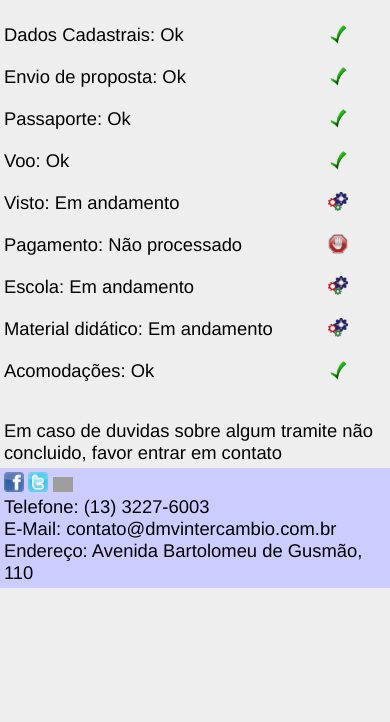
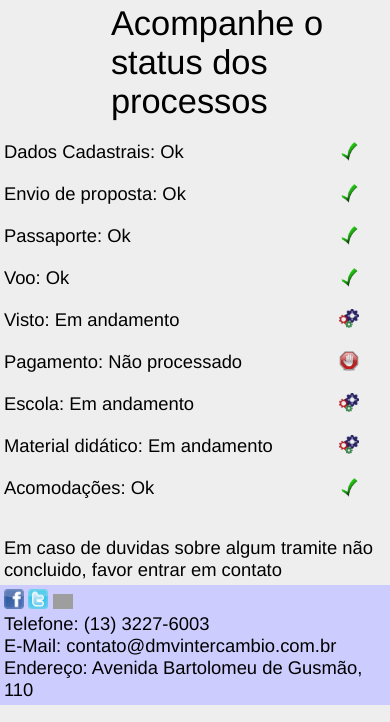
Before and after one commit to manuella191/dmvintercambio, a PHP site: page /processo.php in a window 390 px wide. Shown: the part 122-844 px from the top of the page. Run offline with PHP 8.4, Linux system fonts and the light colour scheme; grey boxes are pictures that could not be loaded.

Commit message:
ajustes
ajuste no posicionamento das imagens na pagina de acompanhamento de
processos e formatação das paginas

Signed-off-by: Deni <redblood666@hotmail.com>

```diff
--- a/css/menu2.css
+++ b/css/menu2.css
@@ -211,25 +211,6 @@ font-weight:bold;
 font-size:24px;
 }
 
-.imgvisto{
-position:absolute;
-left:5%;
-width:1.5%;
-}
-
-.imgprocessamento{
-position:absolute;
-left:5%;
-width:1.5%;
-}
-
-.imgnegado{
-position:absolute;
-left:5%;
-width:1.5%;
-}
-
-
 @media screen and (max-width:319px) {
 	body{
 	background-color:#eee;
@@ -316,19 +297,19 @@ width:1.5%;
 
 	.imgvisto{
 	position:absolute;
-	left:60%;
+	left:63%;
 	width:20px;
 	}
 
 	.imgprocessamento{
 	position:absolute;
-	left:60%;
+	left:63%;
 	width:20px;
 	}
 
 	.imgnegado{
 	position:absolute;
-	left:60%;
+	left:63%;
 	width:20px;
 	}
 
@@ -368,19 +349,19 @@ width:1.5%;
 
 	.imgvisto{
 	position:absolute;
-	left:32%;
+	left:57%;
 	width:20px;
 	}
 
 	.imgprocessamento{
 	position:absolute;
-	left:32%;
+	left:57%;
 	width:20px;
 	}
 
 	.imgnegado{
 	position:absolute;
-	left:32%;
+	left:57%;
 	width:20px;
 	}
 
@@ -418,19 +399,19 @@ width:1.5%;
 
 	.imgvisto{
 	position:absolute;
-	left:10%;
+	left:35%;
 	width:20px;
 	}
 
 	.imgprocessamento{
 	position:absolute;
-	left:10%;
+	left:35%;
 	width:20px;
 	}
 
 	.imgnegado{
 	position:absolute;
-	left:10%;
+	left:35%;
 	width:20px;
 	}
 
--- a/processo.php
+++ b/processo.php
@@ -6,6 +6,7 @@
 
 ?>
 	<main>
+		<h1>Acompanhe o status dos processos</h1>
 		<p>Dados Cadastrais: Ok <img alt="ok" src="imagens/visto.png" class="imgvisto"></p>
 		<p>Envio de proposta: Ok <img alt="ok" src="imagens/visto.png" class="imgvisto"></p>
 		<p>Passaporte: Ok <img alt="ok" src="imagens/visto.png" class="imgvisto"></p>
--- a/proposta.php
+++ b/proposta.php
@@ -7,7 +7,7 @@ require_once ('nav.php');
 ?>
 <main>
 
-	<p>Envio de proposta para programa de intercâmbio</p>
+	<h1>Envio de proposta para programa de intercâmbio</h1>
 
 	<form method="POST"
 		action="<?php echo htmlspecialchars($_SERVER['PHP_SELF']);?>">
```
